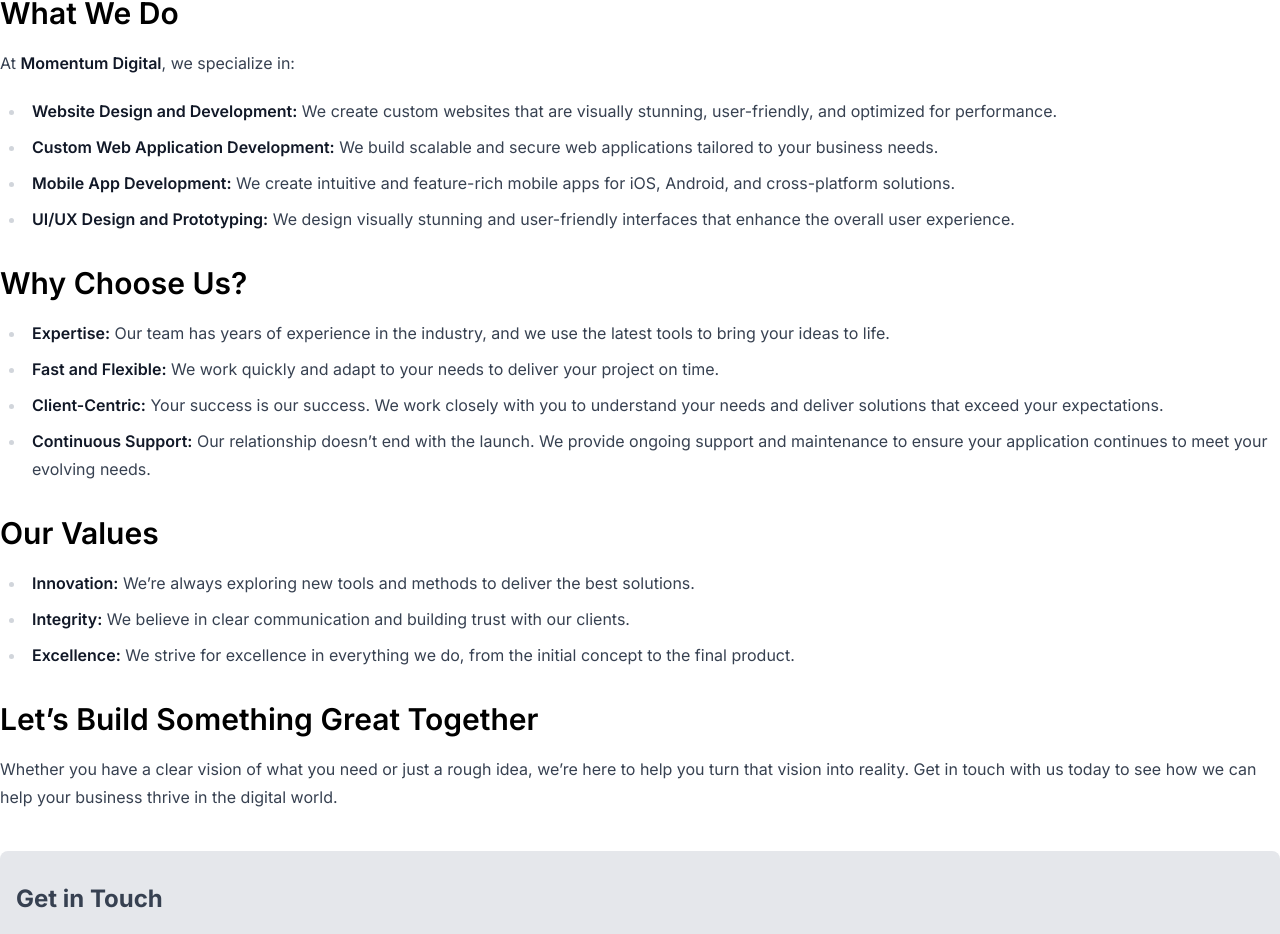
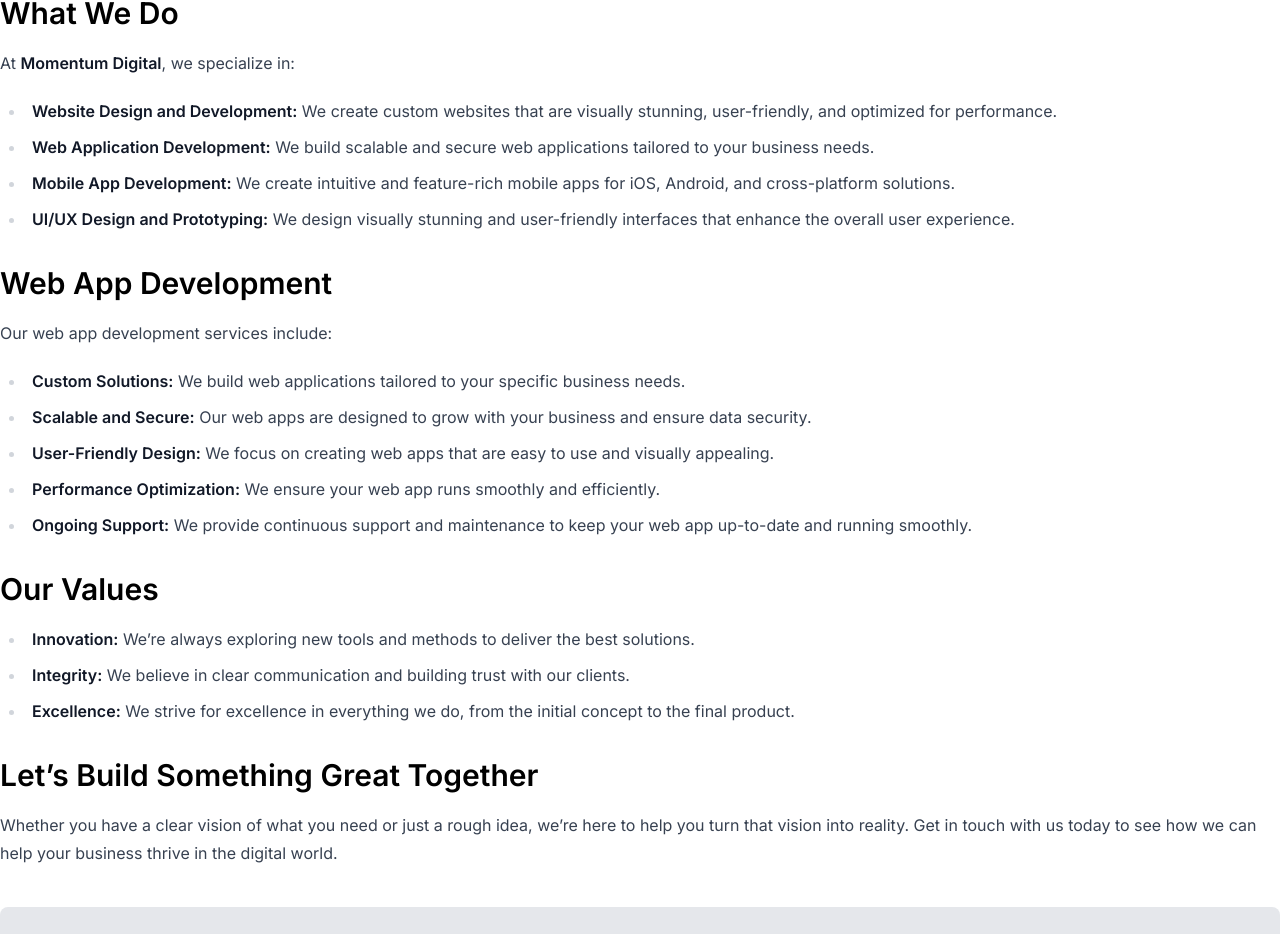
Before and after one commit to appjitsu/momentum-web, a Next.js app: page /about-us in a window 1280 px wide. Shown: the part 1550-2484 px from the top of the page. Built offline with nearby package versions, Linux system fonts and the light colour scheme.

Commit message:
content updates

```diff
--- a/app/(mdx)/about-us/page.mdx
+++ b/app/(mdx)/about-us/page.mdx
@@ -34,24 +34,27 @@
 
 -   **Website Design and Development:** We create custom websites that are
     visually stunning, user-friendly, and optimized for performance.
--   **Custom Web Application Development:** We build scalable and secure web
+-   **Web Application Development:** We build scalable and secure web
     applications tailored to your business needs.
 -   **Mobile App Development:** We create intuitive and feature-rich mobile apps
     for iOS, Android, and cross-platform solutions.
 -   **UI/UX Design and Prototyping:** We design visually stunning and
     user-friendly interfaces that enhance the overall user experience.
 
-### Why Choose Us?
+### Web App Development
 
--   **Expertise:** Our team has years of experience in the industry, and we use
-    the latest tools to bring your ideas to life.
--   **Fast and Flexible:** We work quickly and adapt to your needs to deliver
-    your project on time.
--   **Client-Centric:** Your success is our success. We work closely with you to
-    understand your needs and deliver solutions that exceed your expectations.
--   **Continuous Support:** Our relationship doesn’t end with the launch. We
-    provide ongoing support and maintenance to ensure your application continues
-    to meet your evolving needs.
+Our web app development services include:
+
+-   **Custom Solutions:** We build web applications tailored to your specific
+    business needs.
+-   **Scalable and Secure:** Our web apps are designed to grow with your
+    business and ensure data security.
+-   **User-Friendly Design:** We focus on creating web apps that are easy to use
+    and visually appealing.
+-   **Performance Optimization:** We ensure your web app runs smoothly and
+    efficiently.
+-   **Ongoing Support:** We provide continuous support and maintenance to keep
+    your web app up-to-date and running smoothly.
 
 ### Our Values
 
--- a/components/Hero.tsx
+++ b/components/Hero.tsx
@@ -10,7 +10,7 @@
                 <div className="flex items-center w-full lg:w-1/2">
                     <div className="max-w-2xl mb-8">
                         <h1 className="text-4xl font-bold leading-snug tracking-tight lg:text-4xl lg:leading-tight xl:text-6xl xl:leading-tight">
-                            We build custom web and mobile apps
+                            We build custom websites and mobile apps
                         </h1>
                         <p className="py-5 text-xl leading-normal lg:text-xl xl:text-2xl ">
                             We strive to create the best solutions for your
--- a/components/data.js
+++ b/components/data.js
@@ -14,7 +14,7 @@
 
 const benefitOne = {
     title: 'Our Services',
-    desc: 'Your expert partners for building mission-driven products',
+    desc: '',
     image: benefitOneImg,
     bullets: [
         {
@@ -26,16 +26,6 @@
             title: 'Website Design and Development',
             desc: 'We create custom websites that are beautiful, responsive, and easy to use, helping you connect with your audience effectively.',
             icon: <GlobeAmericasIcon />
-        },
-        {
-            title: 'UI/UX Design and Prototyping',
-            desc: 'We design user-friendly interfaces that provide a great experience, making sure your applications are both attractive and easy to navigate.',
-            icon: <CursorArrowRaysIcon />
-        },
-        {
-            title: 'Web Application Development',
-            desc: 'We build custom web applications that are secure, scalable, and perform well, tailored to meet your business needs.',
-            icon: <DeviceTabletIcon />
         },
         {
             title: 'Mobile App Development',
```
Also changed, not shown: public/img/momentum_logo.png.
